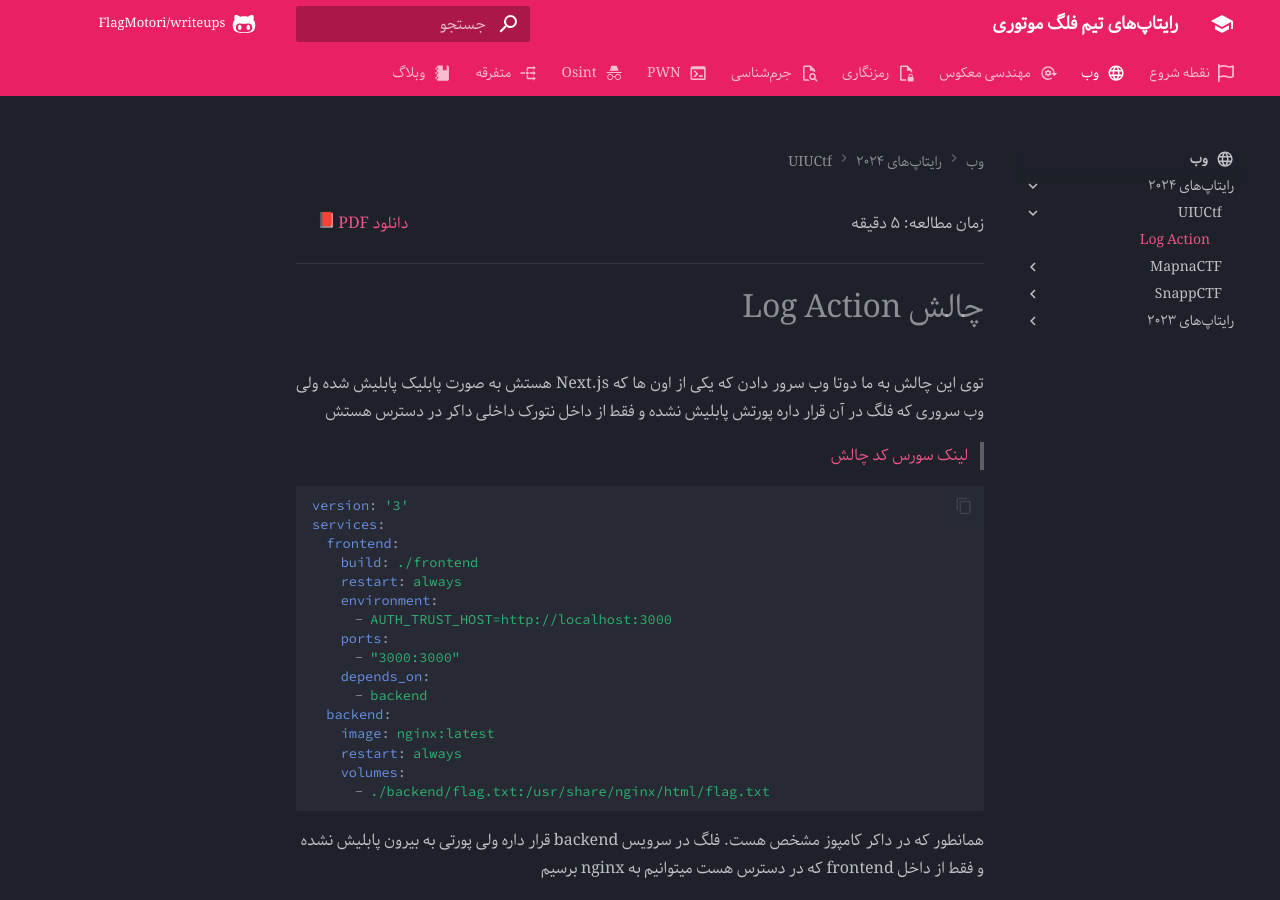
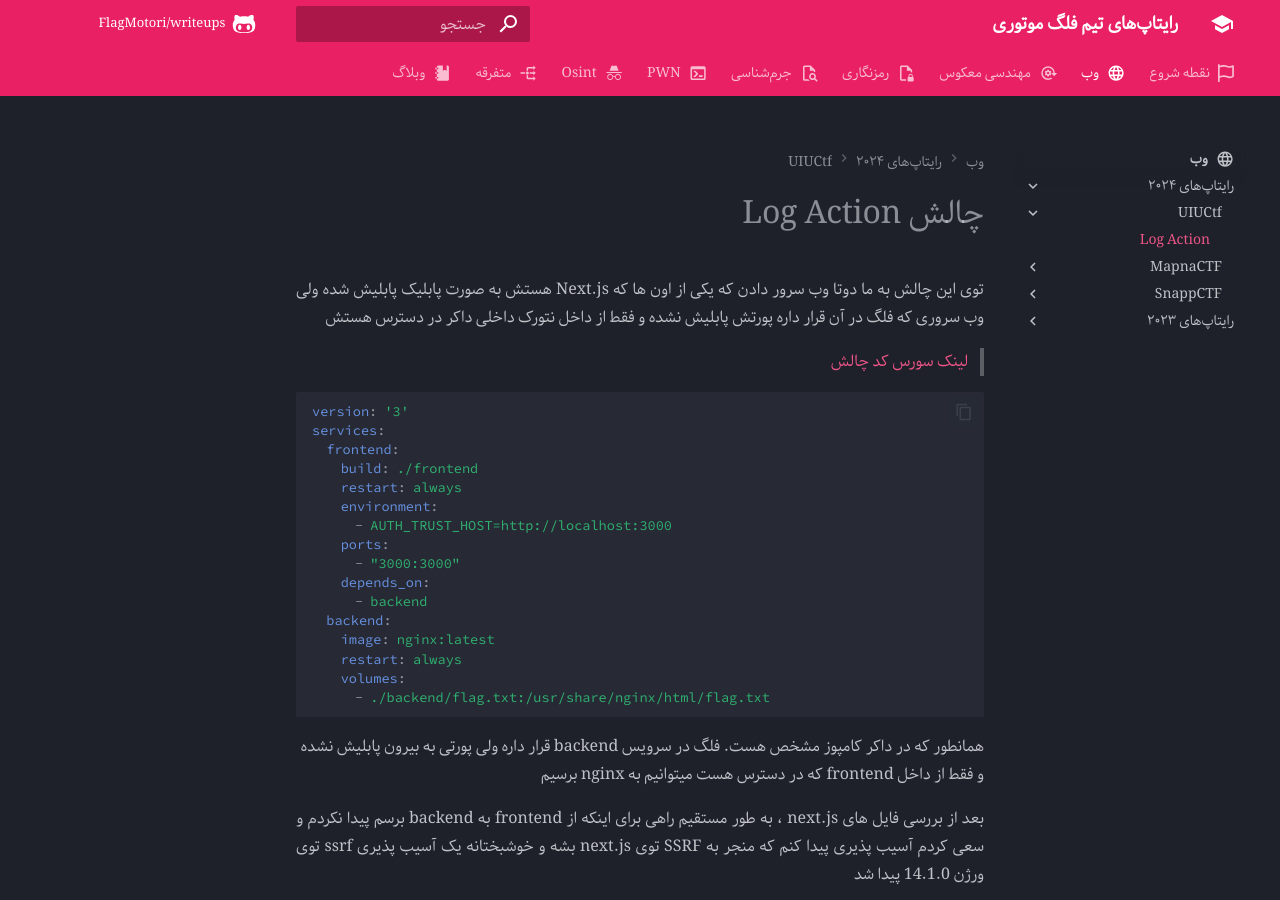
Before and after one commit to FlagMotori/writeups, an MkDocs documentation site: the page built from docs/web/writeups/UIUCTF/log-action.md, in a window 1280 px wide and 900 px high. Built offline with MkDocs 1.6.1 and Material for MkDocs 9.7.7, drawn with Linux system fonts in a browser that asks for light colours; emoji names are drawn with the system emoji font; formulas are drawn with MathJax 3; comment, search, counter and statistics services are not loaded.

Commit message:
fix display problem on mobile

```diff
--- a/docs/web/writeups/UIUCTF/log-action.md
+++ b/docs/web/writeups/UIUCTF/log-action.md
@@ -7,10 +7,6 @@
   - Next.js
 ---
 
-
-زمان مطالعه: ۵ دقیقه $~~~~~~~~~~~~~~~~~~~~~~~~~~~~~~~~~~~~~~~~~~~~~~~~~~~~~~~~~~~~~~~~~~~~~~~~~~~~~~~~~~~~~~~~~~$  <a href="https://tools.pdf24.org/en/webpage-to-pdf" target="_blank">دانلود PDF :closed_book:</a>
-
----
 
 # چالش Log Action
 
```
Also changed, not shown: docs/crypto/writeups/CakeCTF/simple-signature.md (+0 -6 lines), docs/reverse/writeups/BSidesSF/shinji.md (+1 -0 lines), docs/web/writeups/mapnaCTF/flag-holding.md (+0 -5 lines).
